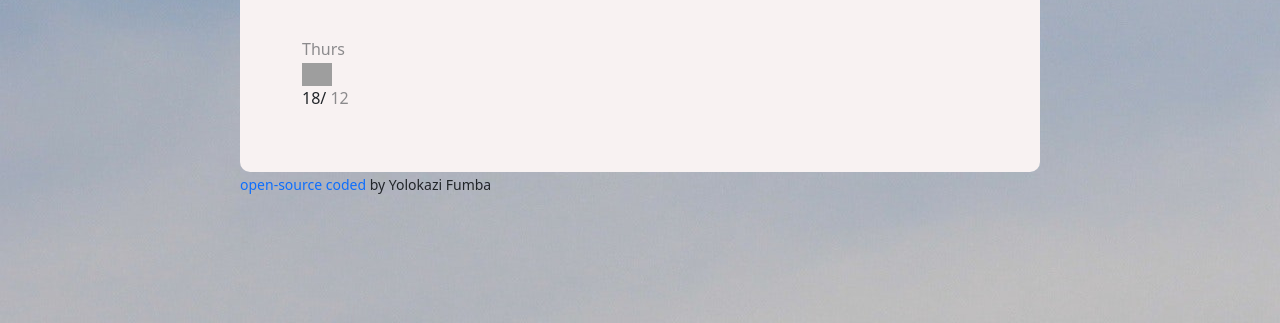
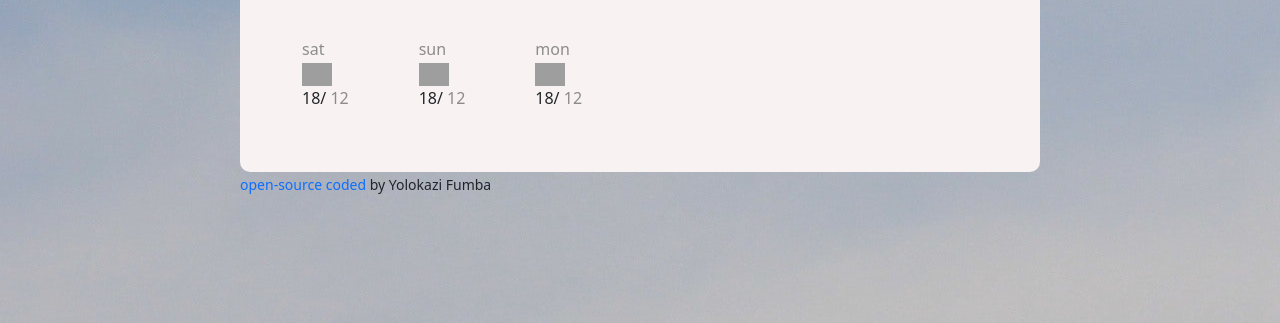
Before and after one commit to Yolokazifumba/vanilla-weather-app, a plain HTML site: page index.html in a window 1280 px wide. Shown: the part 477-800 px from the top of the page. Drawn offline with nearby package versions, Linux system fonts and the light colour scheme; no server answers; grey boxes are pictures that could not be loaded.

Commit message:
added the displayforecast function on js file

```diff
--- a/index.html
+++ b/index.html
@@ -76,23 +76,7 @@
               </div>
             </div>
           </div>
-          <div id="weather-forecast">
-            <div class="row">
-              <div class="col-2">
-                <div id="weather-forecast-day">Thurs</div>
-                <img
-                  src="https://ssl.gstatic.com/onebox/weather/64/rain_light.png"
-                  alt=""
-                  width="30px"
-                  id="weather-forecast-icon"
-                />
-                <div id="weather-forecast-temperature">
-                  <span id="weather-forecast-temperature-max">18/</span>
-                  <span id="weather-forecast-temperature-min">12</span>
-                </div>
-              </div>
-            </div>
-          </div>
+          <div class="weather-forecast" id="forecast"></div>
         </div>
         <small class="coder">
           <a
--- a/src/index.js
+++ b/src/index.js
@@ -39,6 +39,33 @@ function formatDate(timestamp) {
     date = `0${date}`;
   }
   return `${day} ${month} ${date} ${hours}:${minutes} `;
+}
+
+function displayforecast() {
+  let forecastElement = document.querySelector("#forecast");
+
+  let forecastHTML = `<div class="row">`;
+  let days = ["sat", "sun", "mon"];
+  days.forEach(function (day) {
+    forecastHTML =
+      forecastHTML +
+      `<div class="col-2">
+                <div id="weather-forecast-day">${day}</div>
+                <img
+                  src="https://ssl.gstatic.com/onebox/weather/64/rain_light.png"
+                  alt=""
+                  width="30px"
+                  id="weather-forecast-icon"
+                />
+                <div id="weather-forecast-temperature">
+                  <span id="weather-forecast-temperature-max">18/</span>
+                  <span id="weather-forecast-temperature-min">12</span>
+                </div>
+              </div>`;
+  });
+
+  forecastHTML = forecastHTML + "</div>";
+  forecastElement.innerHTML = forecastHTML;
 }
 
 function displayTemperature(response) {
@@ -105,3 +132,4 @@ let celsius = document.querySelector("#celsius");
 celsius.addEventListener("click", convertCelsius);
 
 search("Cape Town");
+displayforecast();
--- a/src/style.css
+++ b/src/style.css
@@ -66,6 +66,6 @@ a {
   opacity: 0.5;
 }
 
-#weatherforecast {
+.weatherforecast {
   text-align: center;
 }
```
